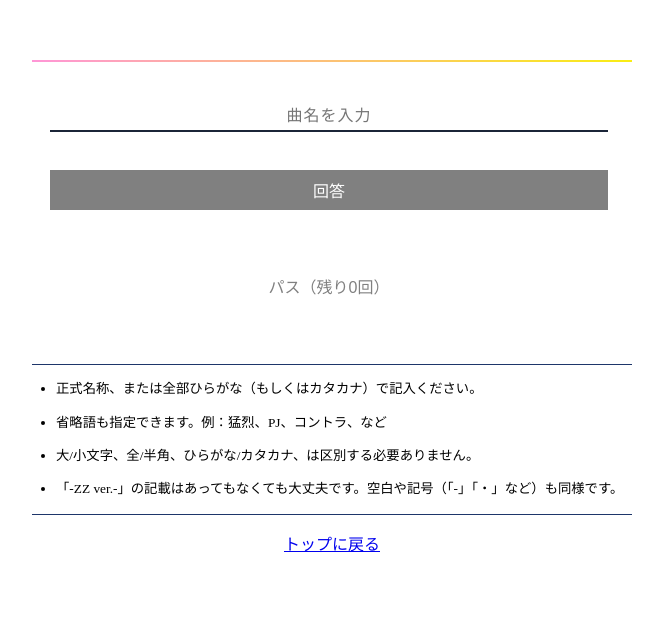
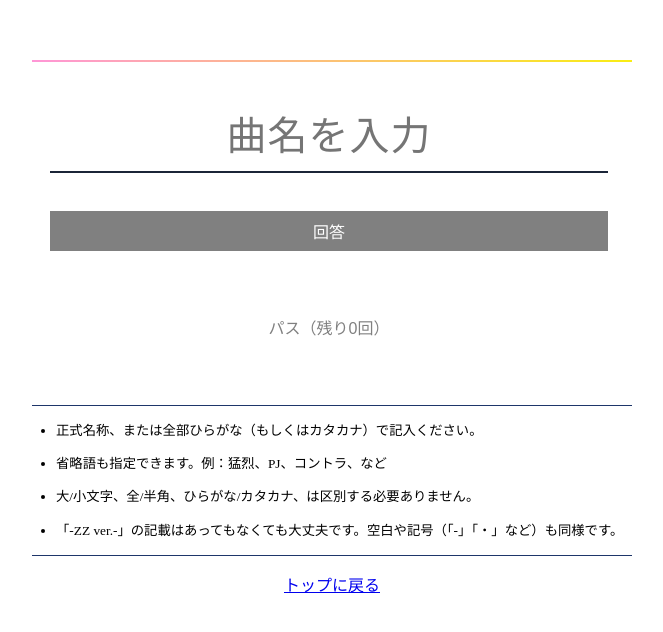
Before and after one commit to takechos/games, a plain HTML site: page quiz/main.html in a window 1280 px wide. Shown: the part 947-1579 px from the top of the page, without its empty margins (308-971 px from the left). Before the commit the page ends 1552 px from the top, so only its background shows below. Drawn offline with Linux system fonts and the light colour scheme.

Commit message:
Add files via upload

```diff
--- a/quiz/css/main.css
+++ b/quiz/css/main.css
@@ -5,7 +5,7 @@
 	margin: 40px 3%;
 }
 .cp_iptxt input[type='text'] {
-	font: 16px sans-serif;
+	font: 40px sans-serif;
 	box-sizing: border-box;
 	width: 100%;
 	padding: 0.3em;
```
